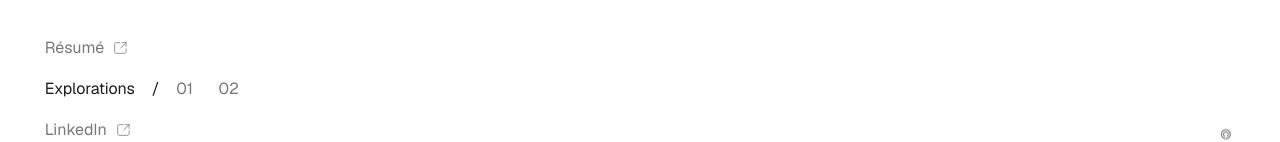
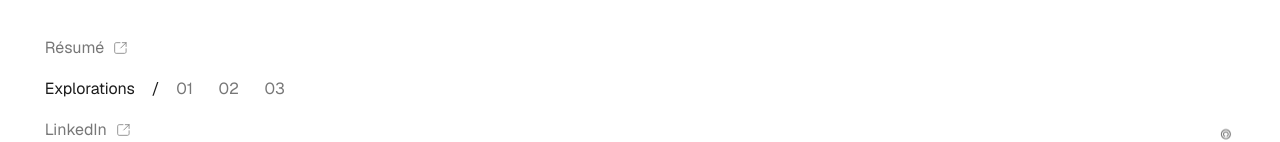
Before and after one commit to GrossDesignCo/mattgross.io, a Next.js app: page / in a window 1280 px wide. Shown: the part 481-623 px from the top of the page. Built offline with nearby package versions, Linux system fonts and the light colour scheme.

Commit message:
add link to home

```diff
--- a/components/nav/nav.jsx
+++ b/components/nav/nav.jsx
@@ -11,7 +11,7 @@ export const Nav = () => {
         <NavCategory>Explorations</NavCategory> /{' '}
         <NavLink href="/explorations/01">01</NavLink>
         <NavLink href="/explorations/02">02</NavLink>
-        {/* <NavLink href="/explorations/03">03</NavLink> */}
+        <NavLink href="/explorations/03">03</NavLink>
       </div>
       <NavLink href="https://www.linkedin.com/in/m-gross/">LinkedIn</NavLink>
       <NavLink href="https://github.com/GrossDesignCo">GitHub</NavLink>
```
